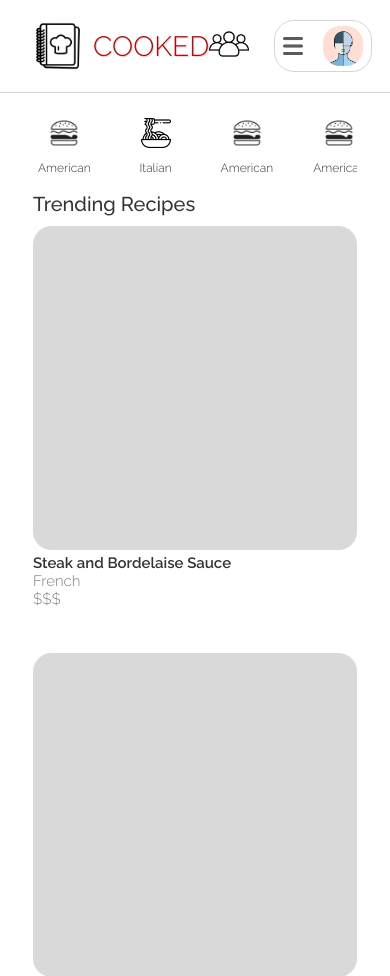
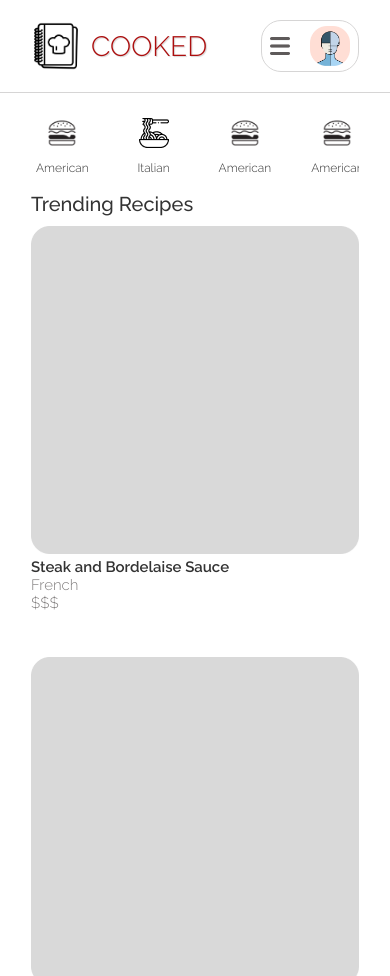
Before and after one commit to ethanoutangoun/CSC-437, a website: page packages/proto/public/index.html in a window 390 px wide. Shown: the top 976 px of the page. Drawn offline with Linux system fonts and the light colour scheme.

Commit message:
Fix margins on mobile and remove group  icon

```diff
--- a/packages/proto/public/styles/page.css
+++ b/packages/proto/public/styles/page.css
@@ -242,12 +242,16 @@
     }
 
     .content{
-        margin-left: 33px;
-        margin-right: 33px;
+        margin-left: 31px;
+        margin-right: 31px;
     }
 
     .navbar-content{
-        margin-left: 33px;
-        margin-right: 33px;
+        margin-left: 31px;
+        margin-right: 31px;
+    }
+
+    .group-icon{
+        display: none;
     }
   }
```
